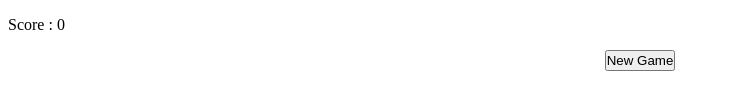
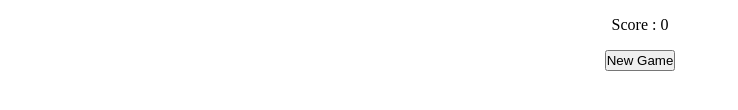
Before and after one commit to Antoine-H/CSC-309-A2, a plain HTML site: page index.html in a window 1280 px wide. Shown: the part 514-624 px from the top of the page, 0-738 px from the left. Drawn offline with Linux system fonts and the light colour scheme.

Commit message:
Add score

```diff
--- a/style.css
+++ b/style.css
@@ -16,3 +16,7 @@
 	margin-right: auto;
 	display: block;
 }
+
+#scorel {
+	text-align: center
+}
```
Lines whose indentation alone changed are shown as unchanged.
